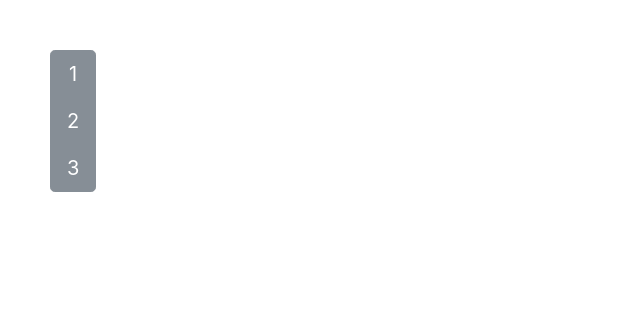
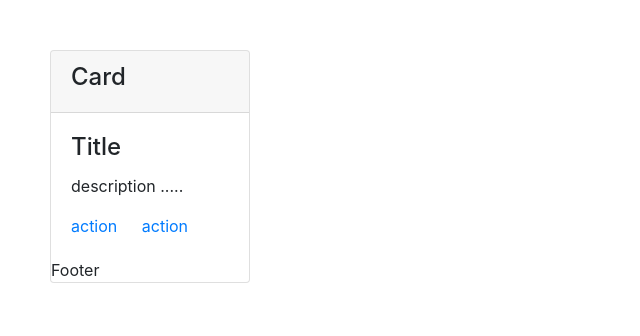
Before and after one commit to superclay/clay-bootstrap-4, a website: page index.html in a window 1280 px wide. Shown: the whole page, without its empty margins (0-640 px from the left). Drawn offline with nearby package versions, Linux system fonts and the light colour scheme.

Commit message:
component demo card應用

```diff
--- a/index.html
+++ b/index.html
@@ -14,12 +14,18 @@
 </head>
 <body>
 	<div class="component demo">
-		<div class="btn-group-vertical btn-group-lg">
-			<button class="btn btn-secondary">1</button>
-			<button class="btn btn-secondary">2</button>
-			<button class="btn btn-secondary">3</button>
+		<div class="card">
+			<div class="card-header">
+				<h4>Card</h4>
+			</div>
+			<div class="card-body">
+				<h4 class="card-title">Title</h4>
+				<p class="card-text">description .....</p>
+				<a href="#" class="card-link">action</a>
+				<a href="#" class="card-link">action</a>
+			</div>
+			<div class="footer">Footer</div>
 		</div>
-
 	</div>
 </body>
 </html>
```
